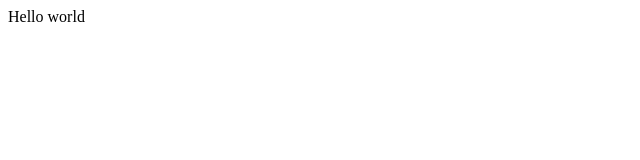
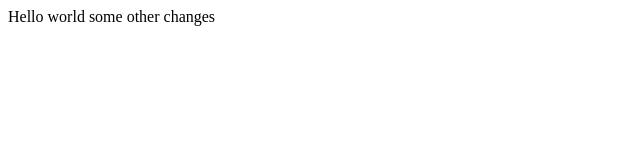
Before and after one commit to th999/new_testing, a plain HTML site: page index.html in a window 1280 px wide. Shown: the whole page, without its empty margins (0-640 px from the left). Drawn offline with Linux system fonts and the light colour scheme.

Commit message:
new changes

```diff
--- a/index.html
+++ b/index.html
@@ -3,5 +3,7 @@
 <body>
 Hello world
 
+some other changes
+
 </body>
 </html>
```
